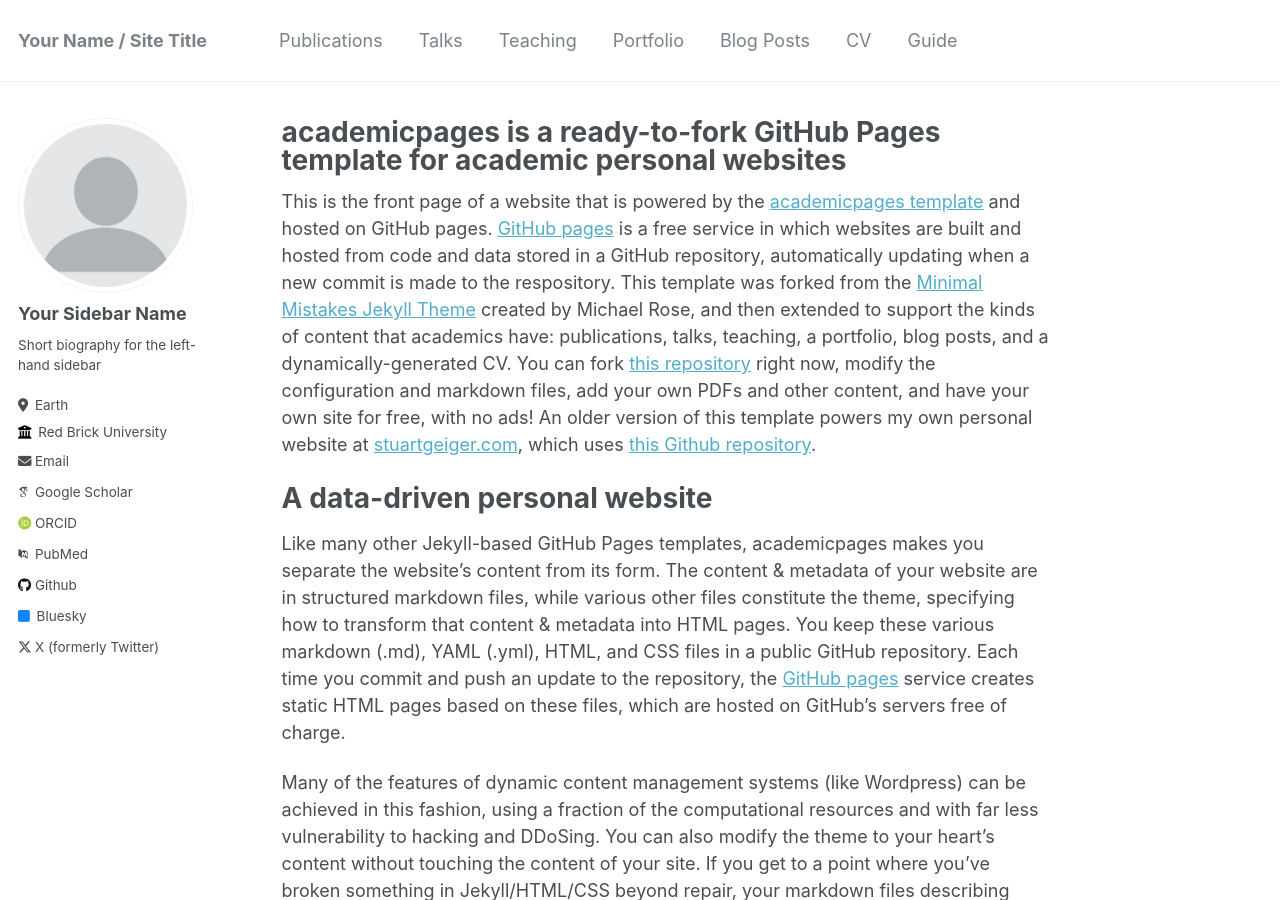
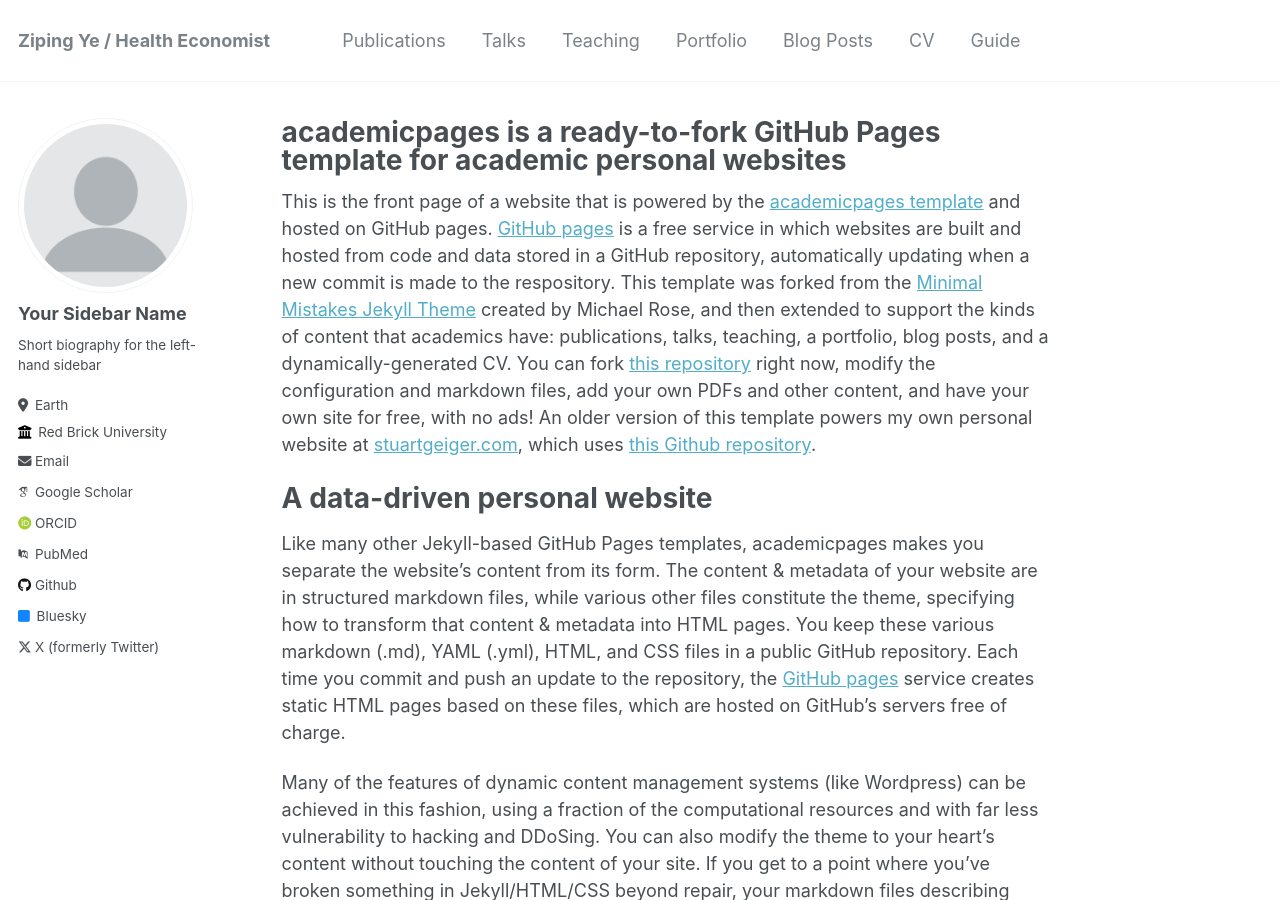
Before and after one commit to Yeatsea/Yeatsea.github.io, a Jekyll site: the page built from _pages/about.md, in a window 1280 px wide and 900 px high. Built offline with Jekyll 4.4.1, drawn with Linux system fonts in a browser that asks for light colours; some web fonts are replaced; some of the changed text lies outside the part shown.

Commit message:
Update _config.yml

```diff
--- a/_config.yml
+++ b/_config.yml
@@ -8,9 +8,9 @@
 
 # Basic Site Settings
 locale                   : "en-US"
-title                    : "Your Name / Site Title"
+title                    : "Ziping Ye / Health Economist"
 title_separator          : "-"
-name                     : &name "Your Name"
+name                     : &name "Ziping Ye"
 description              : &description "personal description"
 url                      : https://academicpages.github.io # the base hostname & protocol for your site e.g. "https://mmistakes.github.io"
 baseurl                  : "" # the subpath of your site, e.g. "/blog"
```
